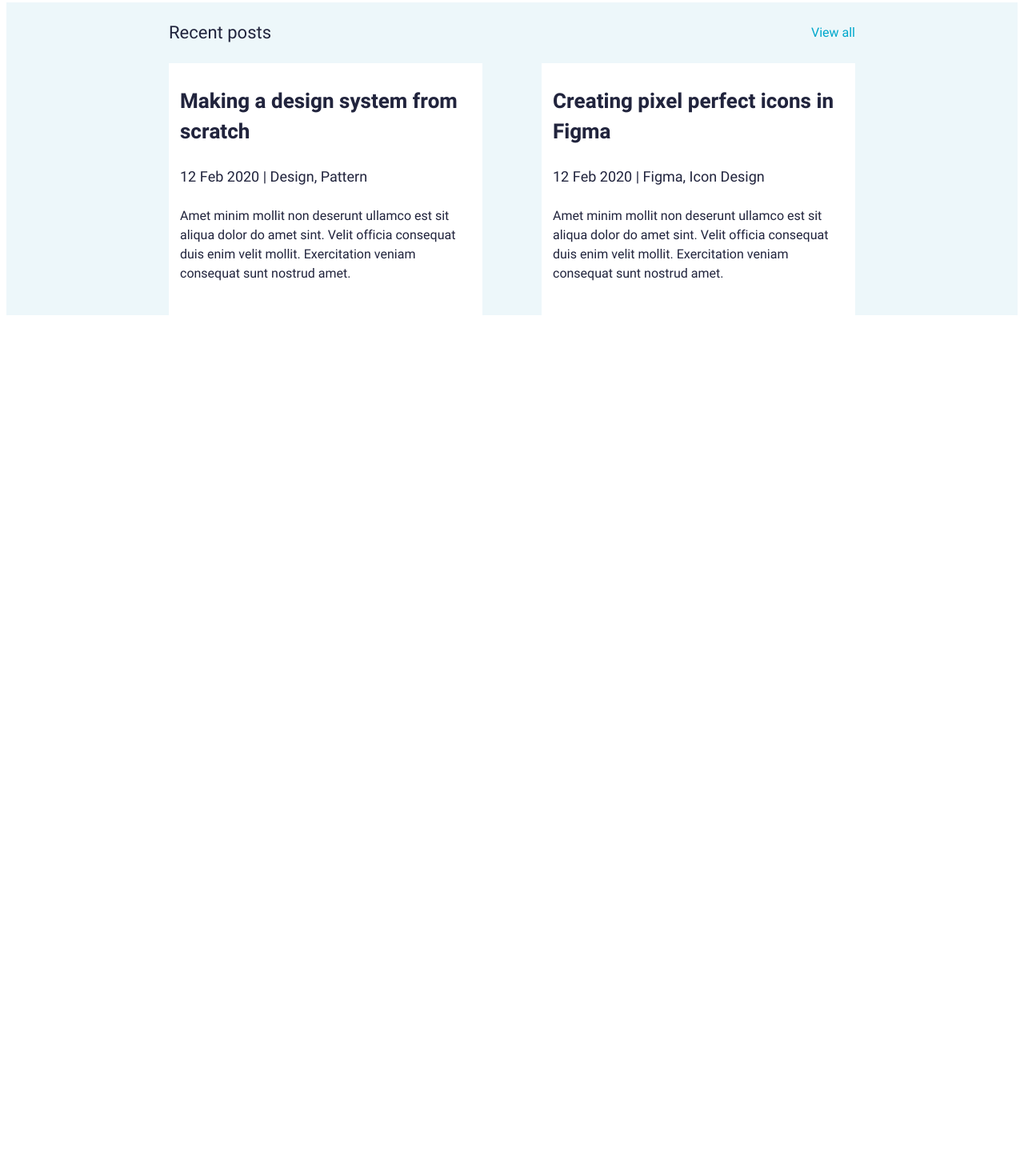
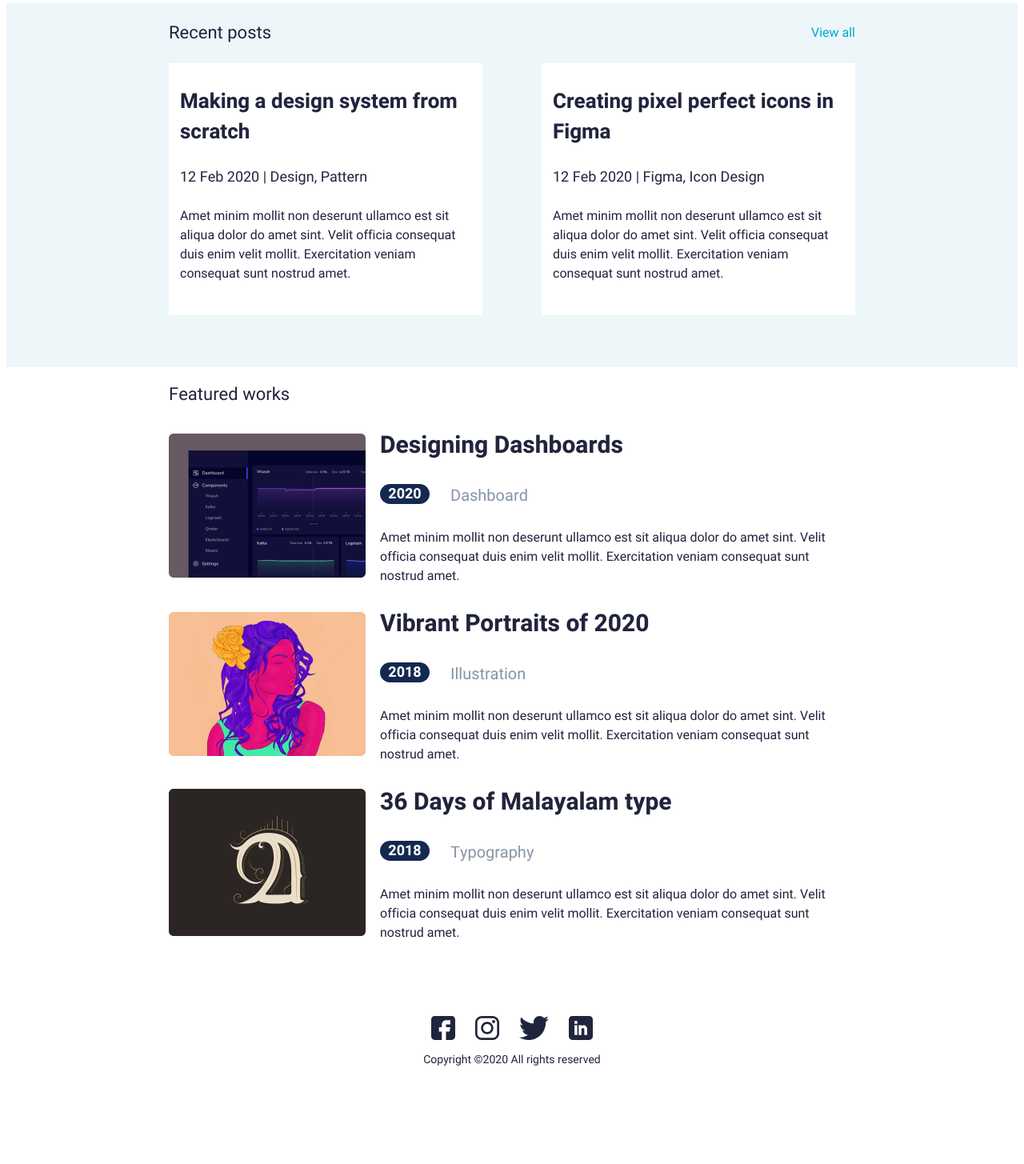
Before and after one commit to Ogurchick-fim/blog, a plain HTML site: page index.html in a window 1280 px wide. Shown: the part 533-1988 px from the top of the page at 80% size. Before the commit the page ends 935 px from the top, so only its background shows below. Drawn offline with Linux system fonts and the light colour scheme.

Commit message:
add section footer

```diff
--- a/assets/components/_footer.scss
+++ b/assets/components/_footer.scss
@@ -0,0 +1,20 @@
+.footer{
+    height: 182px;
+    &__content{
+        margin-top: 92px;
+    }
+    &__top{
+        display: flex;
+        & img{
+            margin-left: 12.5px;
+            margin-right: 12.5px;
+        }
+
+        justify-content: center;
+    }
+    &__bottom h3{
+        @include font(14px,400,#21243D);
+        display: flex;
+        justify-content: center;
+    }
+}
--- a/assets/components/_header.scss
+++ b/assets/components/_header.scss
@@ -5,8 +5,19 @@
             justify-content: end;
         }
         & li{
+            cursor: pointer;
             @include font(20px,500,#000000);
             margin-left: 33px;
         }
     }
 }
+
+@media (max-width:768px) {
+    .header{
+        &__content{
+            & ul{
+                display: none;
+            }
+        }
+    }
+}
--- /dev/null
+++ b/assets/components/_projects.scss
@@ -0,0 +1,52 @@
+.projects{
+    &__top h2{
+        @include font(22px,400,#21243D);
+    }
+    &__block{
+        margin-top: 26px;
+        display: flex;
+        align-items: center;
+    }
+
+
+
+    &__right{
+        margin-left: 18px;
+        & h2{
+            margin: 0;
+            @include font(30px,700,#21243D);
+            margin-bottom: 10px;
+        }
+        & p{
+            margin: 0;
+            @include font(16px,400,#21243D);
+            width: 594px;
+            margin-top: 26px;
+        }
+    }
+    &__time{
+        margin-top: 26px;
+        display: flex;
+        & h3{
+            margin: 0;
+            @include font(18px,700,#fff);
+            width: 62px;
+            height: 25px;
+            background: #142850;
+            border-radius: 16px;
+            display: flex;
+            align-items: center;
+            justify-content: center;
+        }
+        & h4{
+            margin: 0;
+            @include font(20px,400,#8695A4);
+            margin-left: 26px;
+        }
+    }
+    &__block::before{
+        width: 888px;
+        height: 1px;
+        background: #142850;
+    }
+}
--- a/assets/components/_work.scss
+++ b/assets/components/_work.scss
@@ -1,5 +1,6 @@
 .work{
     background: #EDF7FA;
+    height: 456px;
     &__top{
         display: flex;
         justify-content: space-between;
--- a/assets/scss/index.scss
+++ b/assets/scss/index.scss
@@ -7,6 +7,7 @@
 @import "../components/footer";
 @import "../components/bio";
 @import "../components/work";
+@import "../components/projects";
 
 
 ul li{
--- a/index.html
+++ b/index.html
@@ -58,5 +58,70 @@
             </div>
         </div>
     </section>
+    <section class="projects">
+        <div class="container">
+            <div class="projects__content">
+                <div class="projects__top">
+                    <h2>Featured works</h2>
+                </div>
+                <div class="projects__bottom">
+                    <div class="projects__block">
+                        <div class="projects__left">
+                            <img src="./assets/img/projects/img1.png">
+                        </div>
+                        <div class="projects__right">
+                            <h2>Designing Dashboards</h2>
+                            <div class="projects__time">
+                                <h3>2020</h3>
+                                <h4>Dashboard</h4>
+                            </div>
+                            <p>Amet minim mollit non deserunt ullamco est sit aliqua dolor do amet sint. Velit officia consequat duis enim velit mollit. Exercitation veniam consequat sunt nostrud amet.</p>
+                        </div>
+                    </div>
+                    <div class="projects__block">
+                        <div class="projects__left">
+                            <img src="./assets/img/projects/img2.png">
+                        </div>
+                        <div class="projects__right">
+                            <h2>Vibrant Portraits of 2020</h2>
+                            <div class="projects__time">
+                                <h3>2018</h3>
+                                <h4>Illustration</h4>
+                            </div>
+                            <p>Amet minim mollit non deserunt ullamco est sit aliqua dolor do amet sint. Velit officia consequat duis enim velit mollit. Exercitation veniam consequat sunt nostrud amet.</p>
+                        </div>
+                    </div>
+                    <div class="projects__block">
+                        <div class="projects__left">
+                            <img src="./assets/img/projects/img3.png">
+                        </div>
+                        <div class="projects__right">
+                            <h2>36 Days of Malayalam type</h2>
+                            <div class="projects__time">
+                                <h3>2018</h3>
+                                <h4>Typography</h4>
+                            </div>
+                            <p>Amet minim mollit non deserunt ullamco est sit aliqua dolor do amet sint. Velit officia consequat duis enim velit mollit. Exercitation veniam consequat sunt nostrud amet.</p>
+                        </div>
+                    </div>
+                </div>
+            </div>
+        </div>
+    </section>
+    <section class="footer">
+        <div class="container">
+            <div class="footer__content">
+                <div class="footer__top">
+                    <img src="./assets/img/footer_img/fb.svg" alt="">
+                    <img src="./assets/img/footer_img/insta.svg" alt="">
+                    <img src="./assets/img/footer_img/twitter.svg" alt="">
+                    <img src="./assets/img/footer_img/Linkedin.svg" alt="">
+                </div>
+                <div class="footer__bottom">
+                    <h3>Copyright ©2020 All rights reserved </h3>
+                </div>
+            </div>
+        </div>
+    </section>
 </body>
 </html>
```
Also changed, not shown: assets/img/footer_img/Linkedin.svg (added), assets/img/footer_img/fb.svg (added), assets/img/footer_img/insta.svg (added), assets/img/footer_img/twitter.svg (added), assets/img/projects/img1.png (added), assets/img/projects/img2.png (added), assets/img/projects/img3.png (added), css/index.css, 1 other file.
